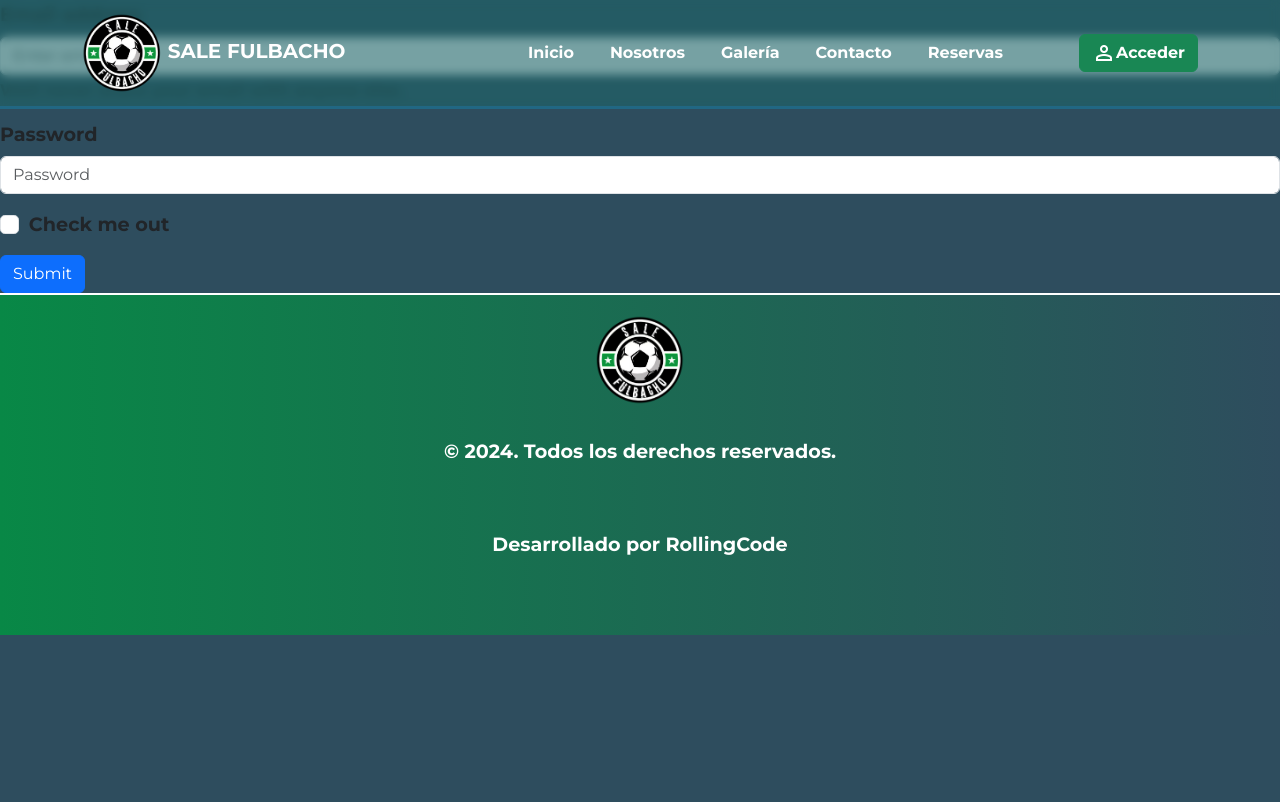
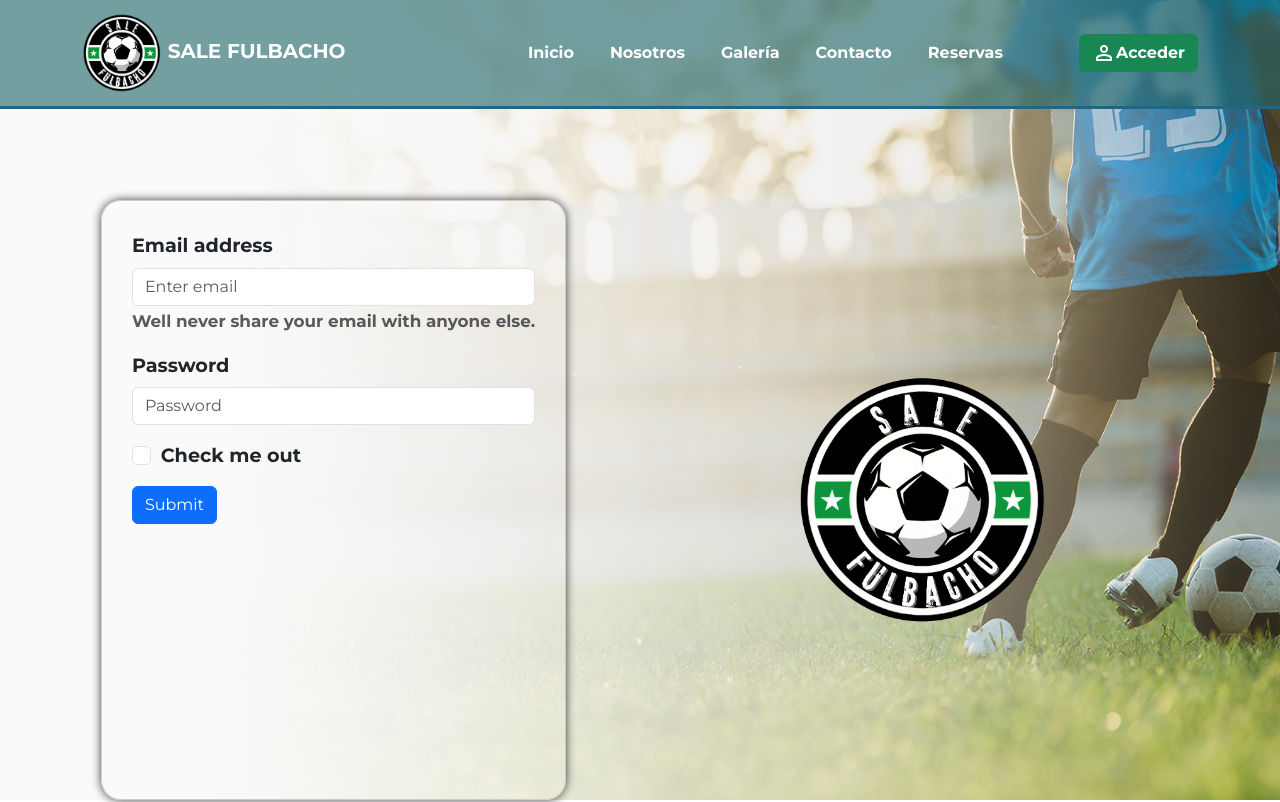
Before and after one commit to lucascano-dev/frontend-admin-canchas, a React (Vite) app: page /register in a window 1280 px wide. Shown: the top 802 px of the page. Built offline with nearby package versions, Linux system fonts and the light colour scheme.

Commit message:
FE-FORMREGISTRO add form y estilos basicos a registro

```diff
--- /dev/null
+++ b/src/components/Register/Register.jsx
@@ -0,0 +1,25 @@
+import Button from 'react-bootstrap/Button';
+import Form from 'react-bootstrap/Form';
+
+export const FormularioRegistro = () => {
+  return (
+    <Form>
+      <Form.Group className="mb-3" controlId="formBasicEmail">
+        <Form.Label>Email address</Form.Label>
+        <Form.Control type="email" placeholder="Enter email" />
+        <Form.Text className="text-muted">Well never share your email with anyone else.</Form.Text>
+      </Form.Group>
+
+      <Form.Group className="mb-3" controlId="formBasicPassword">
+        <Form.Label>Password</Form.Label>
+        <Form.Control type="password" placeholder="Password" />
+      </Form.Group>
+      <Form.Group className="mb-3" controlId="formBasicCheckbox">
+        <Form.Check type="checkbox" label="Check me out" />
+      </Form.Group>
+      <Button variant="primary" type="submit">
+        Submit
+      </Button>
+    </Form>
+  );
+};
--- a/src/pages/Register/Register.css
+++ b/src/pages/Register/Register.css
@@ -0,0 +1,29 @@
+.container-page-register {
+  background-image: url('../../assets/images/futbolHero.jpg');
+  background-size: cover;
+  height: 100vh;
+  width: 100%;
+  background-repeat: no-repeat;
+  display: flex;
+  justify-content: space-evenly;
+  padding-top: 25vh;
+}
+
+.container-form-register {
+  border: 1px solid #ccc;
+  box-shadow: 0 0 10px rgba(0, 0, 0, 0.761);
+  border-radius: 20px;
+
+  padding: 30px;
+}
+
+.container-logo-register {
+  display: flex;
+  justify-content: center;
+  align-items: center;
+  width: 40%;
+}
+
+.container-logo-register img {
+  width: 50%;
+}
--- a/src/pages/Register/Register.jsx
+++ b/src/pages/Register/Register.jsx
@@ -1,25 +1,16 @@
-import Button from 'react-bootstrap/Button';
-import Form from 'react-bootstrap/Form';
+import { FormularioRegistro } from '../../components/Register/Register';
+import './Register.css';
+import logo from '../../assets/images/logo.png';
 
 export const Register = () => {
   return (
-    <Form>
-      <Form.Group className="mb-3" controlId="formBasicEmail">
-        <Form.Label>Email address</Form.Label>
-        <Form.Control type="email" placeholder="Enter email" />
-        <Form.Text className="text-muted">Well never share your email with anyone else.</Form.Text>
-      </Form.Group>
-
-      <Form.Group className="mb-3" controlId="formBasicPassword">
-        <Form.Label>Password</Form.Label>
-        <Form.Control type="password" placeholder="Password" />
-      </Form.Group>
-      <Form.Group className="mb-3" controlId="formBasicCheckbox">
-        <Form.Check type="checkbox" label="Check me out" />
-      </Form.Group>
-      <Button variant="primary" type="submit">
-        Submit
-      </Button>
-    </Form>
+    <div className="container-page-register">
+      <div className="container-form-register d-flex">
+        <FormularioRegistro />
+      </div>
+      <div className="container-logo-register">
+        <img src={logo} alt="logo" />
+      </div>
+    </div>
   );
 };
--- a/src/pages/Reservas/Reservas.jsx
+++ b/src/pages/Reservas/Reservas.jsx
@@ -1,4 +1,3 @@
-import React from 'react';
 import { NavbarComponent } from '../../components/Navbar/NavbarComponent';
 
 export const Reservas = () => {
```
Also changed, not shown: 1 other file (tests, documents, lock files or other folders).
